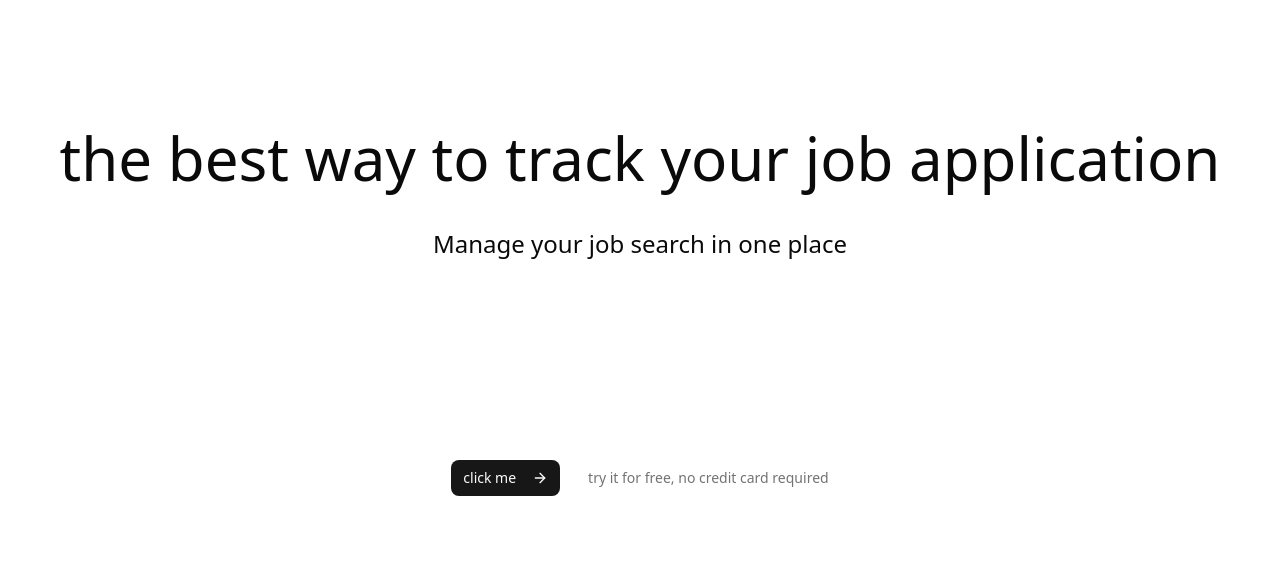
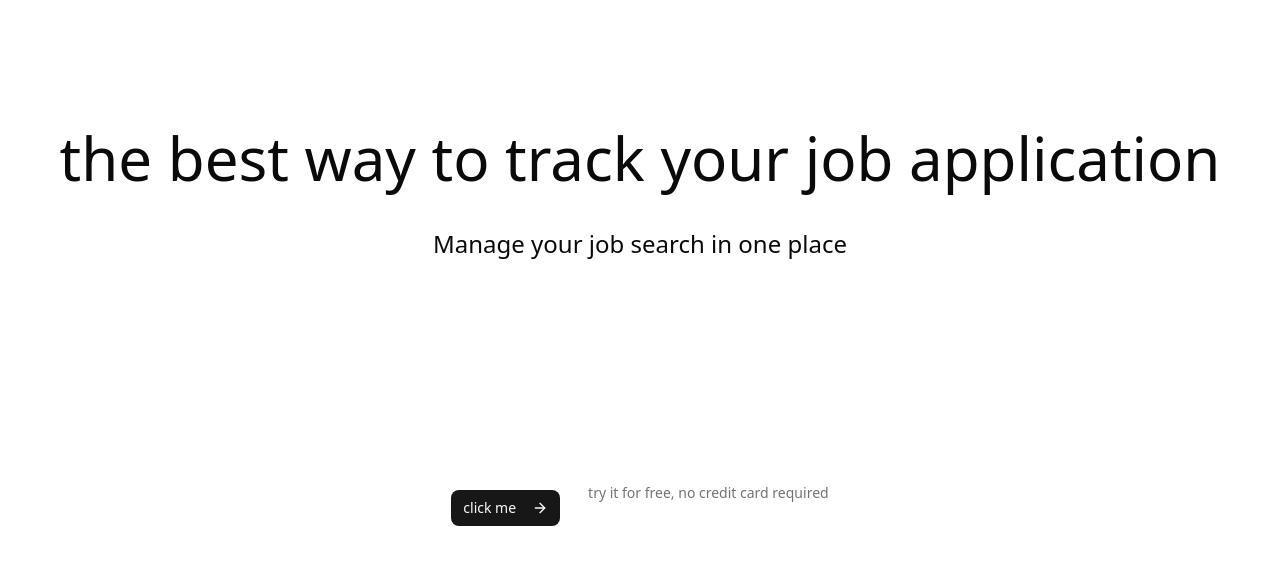
Before and after one commit to sandula-sanchana/Job-application-tracker, a Next.js app: page / in a window 1280 px wide. Shown: the top 564 px of the page. Built offline with nearby package versions, Linux system fonts and the light colour scheme.

Commit message:
set LInk for sign up

```diff
--- a/app/page.tsx
+++ b/app/page.tsx
@@ -1,5 +1,6 @@
 import {Button} from "@/components/ui/button";
 import {ArrowRight} from 'lucide-react'
+import Link from "next/dist/client/link";
 
 
 export default function Home() {
@@ -16,7 +17,10 @@
                          Manage your job search in one place
                      </p>
                      <div className='flex justify-center py-40 items-center gap-7 '>
-                         <Button className=''> click me <ArrowRight className='ml-2'/></Button>
+                         <Link href='/sign-up'>
+                             <Button className=''> click me <ArrowRight className='ml-2'/></Button>
+                         </Link>
+
                         <p className='text-sm text-muted-foreground'> try it for free, no credit card required</p>
                      </div>
                  </div>
```
